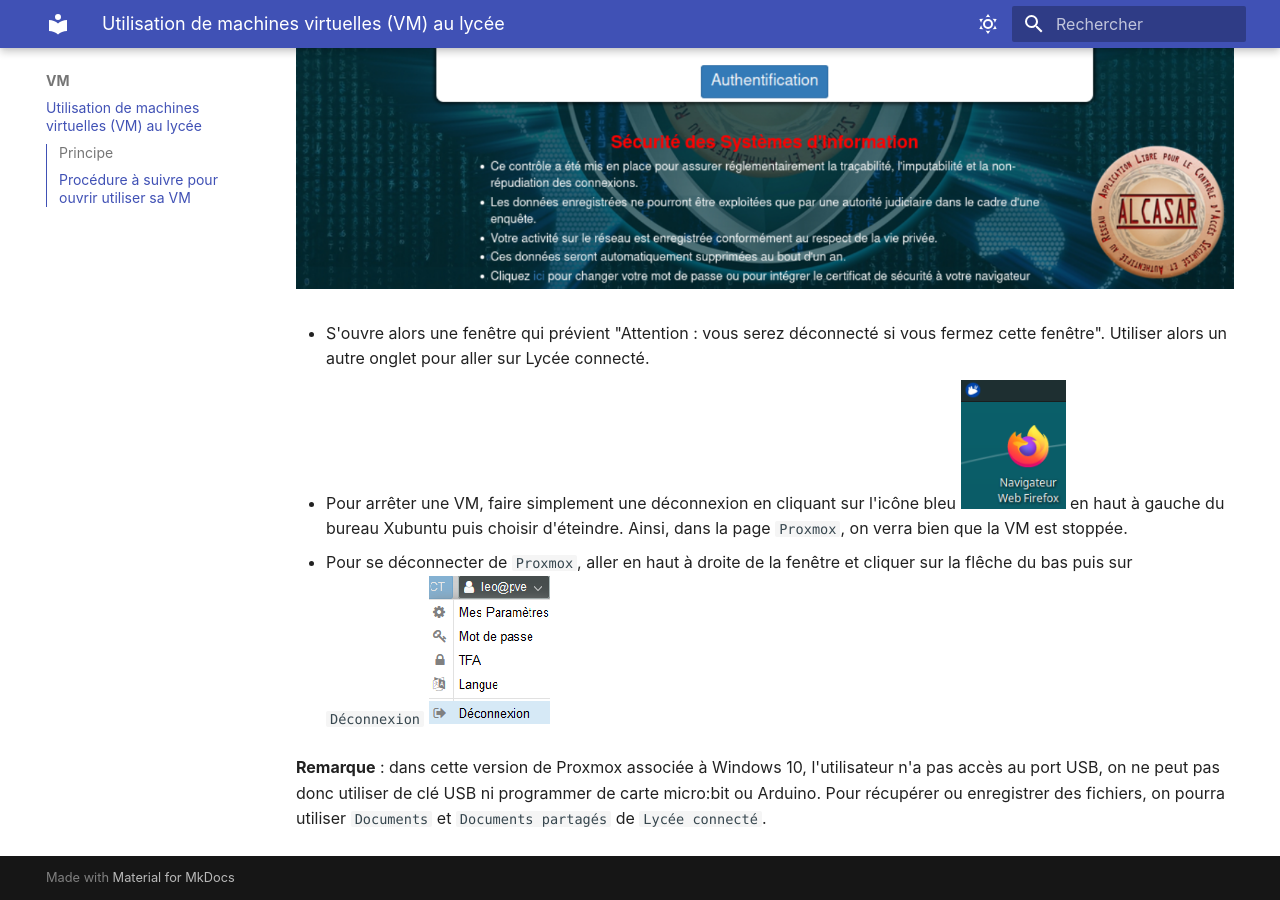
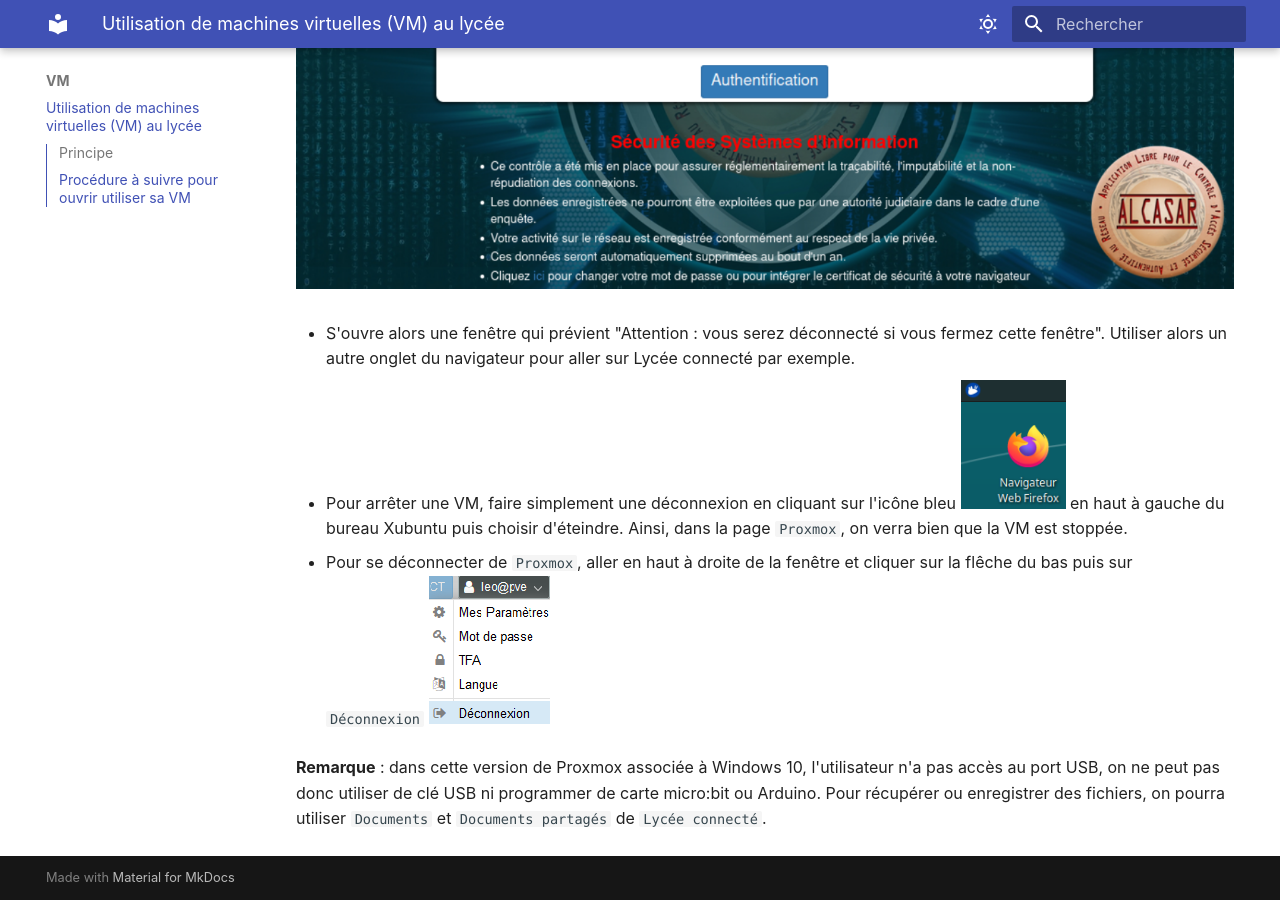
Before and after one commit to waitaminu/n, an MkDocs documentation site: the page built from docs/VM/cours.md, in a window 1280 px wide and 900 px high, scrolled down 5528 px. Built offline with MkDocs 1.6.1 and Material for MkDocs 9.7.7, drawn with Linux system fonts in a browser that asks for light colours.

Commit message:
modif tuto vm

```diff
--- a/docs/VM/cours.md
+++ b/docs/VM/cours.md
@@ -62,7 +62,7 @@ De manière simplifiée :
   - login : test
   - mot de passe : nsispeinfo
 
-Ainsi, chaque élève a pour nom d'utilisateur `test` dans `Xubuntu`
+ Ainsi, chaque élève a pour nom d'utilisateur `test` dans `Xubuntu`
 
 - Basculer l'affichage en plein écran en cliquant sur ![](data/plein_ecran.png) en haut à droite dans `Spice`.
 
@@ -76,7 +76,7 @@ Ainsi, chaque élève a pour nom d'utilisateur `test` dans `Xubuntu`
 
 ![image](data/alcasar1.png)
 
-- S'ouvre alors une fenêtre qui prévient "Attention : vous serez déconnecté si vous fermez cette fenêtre". Utiliser alors un autre onglet pour aller sur Lycée connecté.
+- S'ouvre alors une fenêtre qui prévient "Attention : vous serez déconnecté si vous fermez cette fenêtre". Utiliser alors un autre onglet du navigateur pour aller sur Lycée connecté par exemple.
 
 - Pour arrêter une VM, faire simplement une déconnexion en cliquant sur l'icône bleu ![](data/menu_xubuntu.png) en haut à gauche du bureau Xubuntu puis choisir d'éteindre. Ainsi, dans la page `Proxmox`, on verra bien que la VM est stoppée.
 
```
